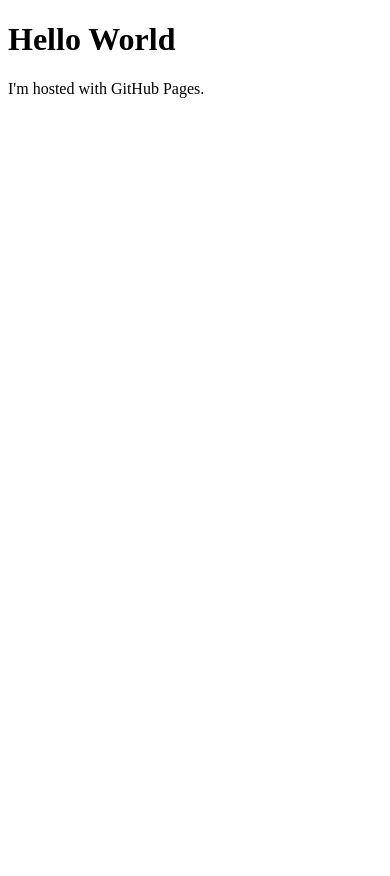
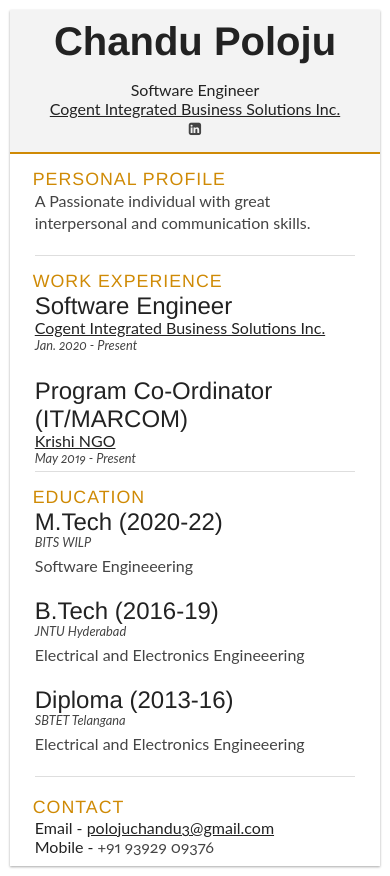
Before and after one commit to chandu-poloju/chandu-poloju.github.io, a plain HTML site: page index.html in a window 390 px wide. Before the commit the page ends 844 px from the top, so only its background shows below. Drawn offline with Linux system fonts and the light colour scheme.

Commit message:
add index.html, index.css
created personal profile with html, css

```diff
--- /dev/null
+++ b/index.css
@@ -0,0 +1,513 @@
+html,
+body,
+div,
+span,
+object,
+iframe,
+h1,
+h2,
+h3,
+h4,
+h5,
+h6,
+p,
+blockquote,
+pre,
+abbr,
+address,
+cite,
+code,
+del,
+dfn,
+em,
+img,
+ins,
+kbd,
+q,
+samp,
+small,
+strong,
+sub,
+sup,
+var,
+b,
+i,
+dl,
+dt,
+dd,
+ol,
+ul,
+li,
+fieldset,
+form,
+label,
+legend,
+table,
+caption,
+tbody,
+tfoot,
+thead,
+tr,
+th,
+td,
+article,
+aside,
+canvas,
+details,
+figcaption,
+figure,
+footer,
+header,
+hgroup,
+menu,
+nav,
+section,
+summary,
+time,
+mark,
+audio,
+video {
+  border: 0;
+  font: inherit;
+  font-size: 100%;
+  margin: 0;
+  padding: 0;
+  vertical-align: baseline;
+}
+
+article,
+aside,
+details,
+figcaption,
+figure,
+footer,
+header,
+hgroup,
+menu,
+nav,
+section {
+  display: block;
+}
+
+/* We need to minimize the use of code, so we will be using roots...this is in the works */
+:root {
+  --highlight: #a29400;
+  --header-font: "Gudea", Helvetica, Arial, sans-serif;
+  --content-font: "Lato", Helvetica, Arial, sans-serif;
+}
+
+html,
+body {
+  background: #fff;
+  font-family: "Lato", Helvetica, Arial, sans-serif;
+  font-feature-settings: "calt","liga","hist","onum","pnum";
+  font-size: 1rem;
+  color: #222;
+}
+
+.clear {
+  clear: both;
+}
+
+#menu {
+  position: fixed;
+  right: 0;
+  top: 15%;
+  width: 8em;
+  margin-top: -2.5em;
+}
+
+p {
+  font-size: 1em;
+  line-height: 1.4em;
+  margin-bottom: 20px;
+  color: #444;
+  transition: all 1s linear;
+  -o-transition: all 1s linear;
+  -moz-transition: all 1s linear;
+  -webkit-transition: all 1s linear;
+}
+
+a {
+  color: inherit;
+}
+
+.cv {
+width: 90%;
+  max-width: 54rem;
+  background: #fff;
+  margin: 30px auto;
+}
+
+.cv:hover {
+  cursor: grab;
+  cursor: -moz-grab;
+  cursor: -webkit-grab;
+}
+
+.cv:active {
+  cursor: grabbing;
+  cursor: -moz-grabbing;
+  cursor: -webkit-grabbing;
+}
+
+.mainDetails {
+  padding: 25px 35px;
+  border-bottom: 2px solid #cf8a05;
+  background: #f3f3f3;
+}
+
+#name h1 {
+  font-size: 2.5em;
+ font-weight: 700;
+  font-family: "Gudea", Helvetica, arial, sans-serif;
+ font-feature-settings: "caps", "sups" 1;
+  margin-bottom: -6px;
+}
+
+#name h2 {
+  font-size: 2em;
+  margin-left: 2px;
+  font-family: "Gudea", Helvetica, arial, sans-serif;
+}
+
+#mainArea {
+  padding: 0 40px;
+}
+
+/* I deeply love breakfast burritos */
+.wrap {
+  box-shadow: 0 1px 3px rgba(0, 0, 0, 0.12), 0 1px 2px rgba(0, 0, 0, 0.24);
+  transition: all 0.3s cubic-bezier(0.25, 0.8, 0.25, 1);
+}
+
+.wrap:hover {
+  box-shadow: 0 14px 28px rgba(0, 0, 0, 0.25), 0 10px 10px rgba(0, 0, 0, 0.22);
+}
+
+#headshot {
+  width: 12.5%;
+  float: left;
+  margin-right: 30px;
+}
+
+#headshot img {
+  width: 100%;
+  height: auto;
+  -webkit-border-radius: 50px;
+  border-radius: 50px;
+}
+
+#name {
+  float: left;
+}
+
+#contactDetails {
+  float: right;
+}
+
+#contactDetails ul {
+  list-style-type: none;
+  font-size: 0.9em;
+  margin-top: 2px;
+}
+
+#contactDetails ul li {
+  margin-bottom: 3px;
+  color: #444;
+  display: inline;
+}
+
+#contactDetails ul li a,
+a[href^="tel"] {
+  color: #444;
+  text-decoration: none;
+  -webkit-transition: all 0.3s ease-in;
+  -moz-transition: all 0.3s ease-in;
+  -o-transition: all 0.3s ease-in;
+  -ms-transition: all 0.3s ease-in;
+  transition: all 0.3s ease-in;
+}
+
+#contactDetails ul li a:hover {
+  color: #cf8a05;
+}
+
+section {
+  border-top: 1px solid #dedede;
+  padding: 20px 0 0;
+}
+
+section:first-child {
+  border-top: 0;
+}
+
+section:last-child {
+  padding: 20px 0 10px;
+}
+
+.sectionTitle {
+  float: left;
+  width: 25%;
+}
+
+.sectionContent {
+  float: right;
+  width: 72.5%;
+}
+
+.sectionTitle h1 {
+  font-family: "Gudea", helvetica, arial, sans-serif;
+  font-size: 0.89em;
+  color: #cf8a05;
+  text-transform: uppercase;
+  letter-spacing: 1px;
+}
+
+.sectionContent h2 {
+  font-family: "Gudea", helvetica, arial, sans-serif;
+  font-size: 1.5em;
+  margin-bottom: -2px;
+}
+
+.subDetails {
+  font-size: 80%;
+font-style: italic;
+  margin-bottom: 3px;
+}
+
+.keySkills {
+  list-style-type: none;
+  -moz-column-count: 3;
+  -webkit-column-count: 3;
+  column-count: 3;
+  margin-bottom: 20px;
+  font-size: 1em;
+  color: #444;
+}
+
+.keySkills ul li {
+  margin-bottom: 3px;
+}
+
+
+
+
+
+
+
+@media all and (min-width: 602px) and (max-width: 800px) {
+  #headshot {
+    display: none;
+  }
+
+  .keySkills {
+    -moz-column-count: 2;
+    -webkit-column-count: 2;
+    column-count: 2;
+  }
+}
+
+
+
+
+
+@media all and (max-width: 54rem) {
+  .cv {
+    width: 95%;
+    margin: 10px auto;
+    min-width: 280px;
+    transition: all 0.25s linear;
+    -o-transition: all 0.25s linear;
+    -moz-transition: all 0.25s linear;
+    -webkit-transition: all 0.25s linear;
+  }
+
+  #headshot {
+    display: none;
+  }
+
+  #name,
+  #contactDetails {
+    float: none;
+    width: 100%;
+    text-align: center;
+  }
+
+  .sectionTitle,
+  .sectionContent {
+    float: none;
+    width: 100%;
+  }
+
+  .sectionTitle {
+    margin-left: -2px;
+    font-size: 1.25em;
+  }
+
+  .keySkills {
+    -moz-column-count: 2;
+    -webkit-column-count: 2;
+    column-count: 2;
+  }
+}
+
+@media all and (max-width: 480px) {
+  .mainDetails {
+    padding: 15px 15px;
+  }
+
+  section {
+    padding: 15px 0 0;
+  }
+
+  #mainArea {
+    padding: 0 25px;
+  }
+
+  .keySkills {
+    -moz-column-count: 1;
+    -webkit-column-count: 1;
+    column-count: 1;
+  }
+
+  #name h1 {
+    line-height: 0.8em;
+    margin-bottom: 4px;
+  }
+}
+
+@media print {
+  .cv {
+    width: 100%;
+  }
+}
+
+
+
+
+
+
+
+
+
+@-webkit-keyframes reset {
+  0% {
+    opacity: 0;
+  }
+  100% {
+    opacity: 0;
+  }
+}
+
+@-webkit-keyframes fade-in {
+  0% {
+    opacity: 0;
+  }
+  40% {
+    opacity: 0;
+  }
+  100% {
+    opacity: 1;
+  }
+}
+
+@-moz-keyframes reset {
+  0% {
+    opacity: 0;
+  }
+  100% {
+    opacity: 0;
+  }
+}
+
+@-moz-keyframes fade-in {
+  0% {
+    opacity: 0;
+  }
+  40% {
+    opacity: 0;
+  }
+  100% {
+    opacity: 1;
+  }
+}
+
+@keyframes reset {
+  0% {
+    opacity: 0;
+  }
+  100% {
+    opacity: 0;
+  }
+}
+
+@keyframes fade-in {
+  0% {
+    opacity: 0;
+  }
+  40% {
+    opacity: 0;
+  }
+  100% {
+    opacity: 1;
+  }
+}
+
+.instaFade {
+  -webkit-animation-name: reset, fade-in;
+  -webkit-animation-duration: 1.5s;
+  -webkit-animation-timing-function: ease-in;
+
+  -moz-animation-name: reset, fade-in;
+  -moz-animation-duration: 1.5s;
+  -moz-animation-timing-function: ease-in;
+
+  animation-name: reset, fade-in;
+  animation-duration: 1.5s;
+  animation-timing-function: ease-in;
+}
+
+.quickFade {
+  -webkit-animation-name: reset, fade-in;
+  -webkit-animation-duration: 2.5s;
+  -webkit-animation-timing-function: ease-in;
+
+  -moz-animation-name: reset, fade-in;
+  -moz-animation-duration: 2.5s;
+  -moz-animation-timing-function: ease-in;
+
+  animation-name: reset, fade-in;
+  animation-duration: 2.5s;
+  animation-timing-function: ease-in;
+}
+
+.delayOne {
+  -webkit-animation-delay: 0, 0.5s;
+  -moz-animation-delay: 0, 0.5s;
+  animation-delay: 0, 0.5s;
+}
+
+.delayTwo {
+  -webkit-animation-delay: 0, 1s;
+  -moz-animation-delay: 0, 1s;
+  animation-delay: 0, 1s;
+}
+
+.delayThree {
+  -webkit-animation-delay: 0, 1.5s;
+  -moz-animation-delay: 0, 1.5s;
+  animation-delay: 0, 1.5s;
+}
+
+.delayFour {
+  -webkit-animation-delay: 0, 2s;
+  -moz-animation-delay: 0, 2s;
+  animation-delay: 0, 2s;
+}
+
+.delayFive {
+  -webkit-animation-delay: 0, 2.5s;
+  -moz-animation-delay: 0, 2.5s;
+  animation-delay: 0, 2.5s;
+}
--- a/index.html
+++ b/index.html
@@ -1,8 +1,127 @@
+<!DOCTYPE html>
+<html lang="en">
 
-<!DOCTYPE html>
-<html>
+<head>
+
+    <meta charset="utf-8">
+    <link rel="stylesheet" href="index.css">
+    <meta http-equiv="X-UA-Compatible" content="IE=edge">
+    <link rel="stylesheet" href="https://cdnjs.cloudflare.com/ajax/libs/font-awesome/4.7.0/css/font-awesome.min.css">
+    <meta name="viewport" content="width=device-width, initial-scale=1">
+    <meta name="description" content="">
+    <meta name="author" content="">
+
+    <title>Chandu Poloju</title>
+
+</head>
+
 <body>
-<h1>Hello World</h1>
-<p>I'm hosted with GitHub Pages.</p>
-</body>
+    <div id="drag" class="cv instaFade wrap">
+      <div class="mainDetails">
+        <div id="headshot" class="">
+          <a href="https://www.linkedin.com/in/chandu-poloju/" title="LinkedIn"  target=" _blank"><img src="https://media-exp1.licdn.com/dms/image/C5603AQGsmyUfVLKqLw/profile-displayphoto-shrink_200_200/0/1609944503259?e=1619049600&v=beta&t=1jCl7zjKTXI3uVjh6f5taV368TuyB48mbTAePysBK-Y" title="Hi, I'm Chandu!" alt="Chandu Poloju" /></a>
+        </div>
+        <div id="name">
+          <h1 class="quickFade delayTwo">Chandu Poloju</h1> <br/>
+          <h4 class="quickFade delayThree">Software Engineer</h4>
+           <h4 class="quickFade delayThree"> <a href = "https://www.cogentibs.com" target=" _blank">Cogent Integrated Business Solutions Inc.</a></h4>
+        </div>
+        <div id="contactDetails" class="quickFade delayFour">
+            <ul>
+                            <li><a href="https://www.linkedin.com/in/chandu-poloju/" title="LinkedIn"  target=" _blank"><i class="fa fa-linkedin-square" aria-hidden="true"></i></a></li>
+
+            </ul>
+          </div>
+        <div class="clear"></div>
+    </div>
+
+      <div id="mainArea" class="quickFade delayFive">
+
+        <section>
+          <article>
+            <div class="sectionTitle">
+              <h1>Personal Profile</h1>
+            </div>
+
+            <div class="sectionContent">
+              <p>A Passionate individual with great interpersonal and communication skills.</p>
+            </div>
+          </article>
+          <div class="clear"></div>
+        </section>
+
+
+        <section>
+          <div class="sectionTitle">
+            <h1>Work Experience</h1>
+          </div>
+
+          <div class="sectionContent">
+            <article>
+              <h2>Software Engineer</h2>
+              <h3><a href = "https://www.cogentibs.com" target=" _blank">Cogent Integrated Business Solutions Inc.</a></h3>
+              <p class="subDetails">Jan. 2020 - Present</p>
+            </article>
+  <br/>
+            <article>
+               <h2>Program Co-Ordinator (IT/MARCOM)</h2>
+               <h3><a href = "https://www.krishi.ngo" target=" _blank">Krishi NGO</a></h3>
+               <p class="subDetails">May 2019 - Present</p>
+            </article>
+
+
+          </div>
+
+
+          <div class="clear"></div>
+        </section>
+
+        <section id="Education">
+          <div class="sectionTitle">
+            <h1>Education</h1>
+          </div>
+
+          <div class="sectionContent">
+            <article>
+              <h2>M.Tech (2020-22)</h2>
+              <p class="subDetails">BITS WILP</p>
+              <p>Software Engineeering
+  </p>
+            </article>
+
+            <article>
+                <h2>B.Tech (2016-19)</h2>
+                <p class="subDetails">JNTU Hyderabad</p>
+                <p>Electrical and Electronics Engineeering</p>
+              </article>
+              <article>
+                <h2>Diploma (2013-16)</h2>
+                <p class="subDetails">SBTET Telangana</p>
+                <p>Electrical and Electronics Engineeering</p>
+              </article>
+          </div>
+          <div class="clear"></div>
+        </section>
+
+
+        <section id="contact">
+            <div class="sectionTitle">
+              <h1>Contact</h1>
+            </div>
+
+            <div class="sectionContent">
+              <article>
+                <h3 >  Email - <a href = "mailto:polojuchandu3@gmail.com" target=" _blank">polojuchandu3@gmail.com</a></h3>
+                <h3 >  Mobile - <a href = "tel:+919392909376" target=" _blank">+91 93929 09376</a></h3>
+              </article>
+            </div>
+            <div class="clear"></div>
+          </section>
+      </div>
+    </div>
+
+
+
+  </body>
+
 </html>
```
